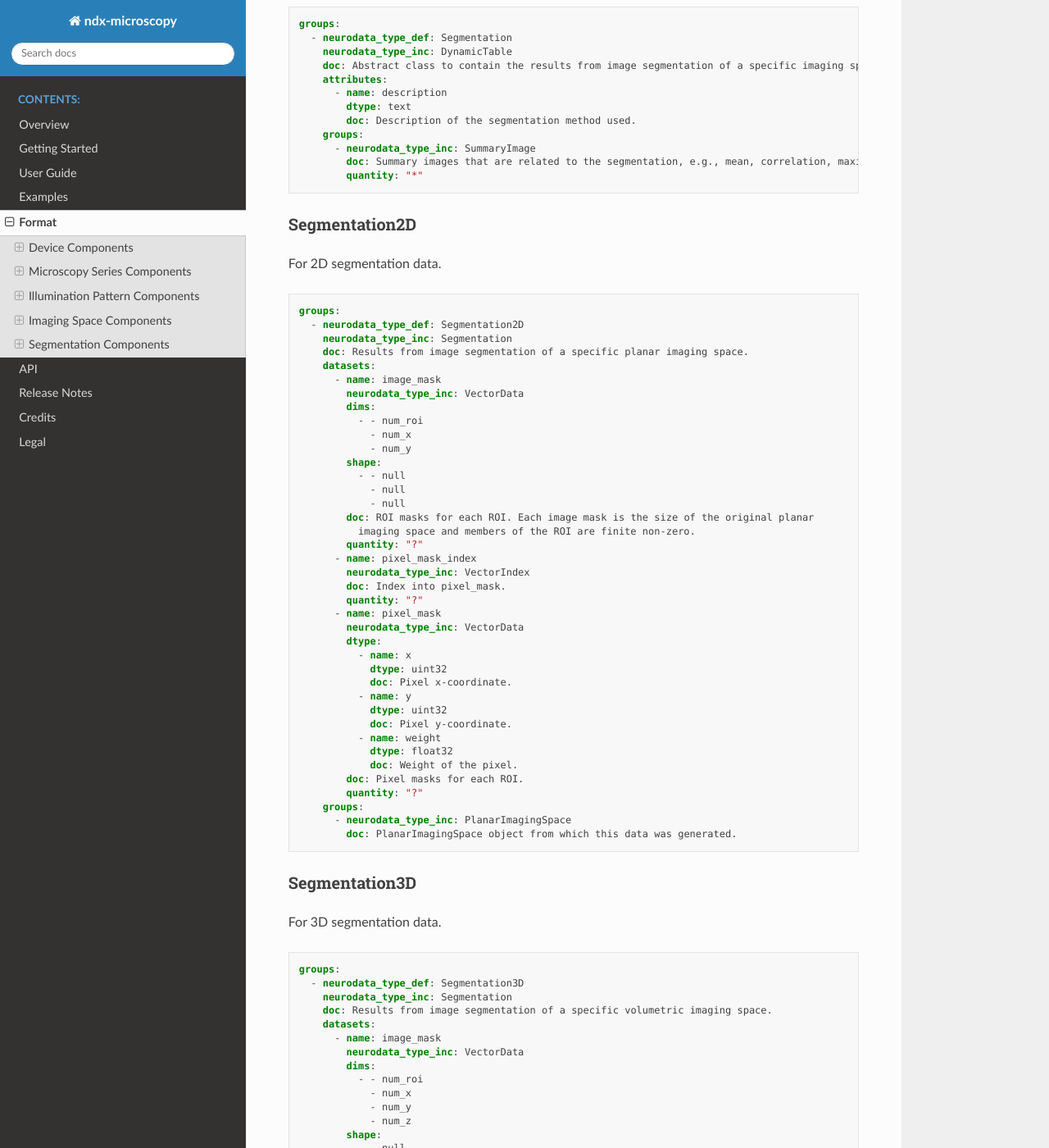
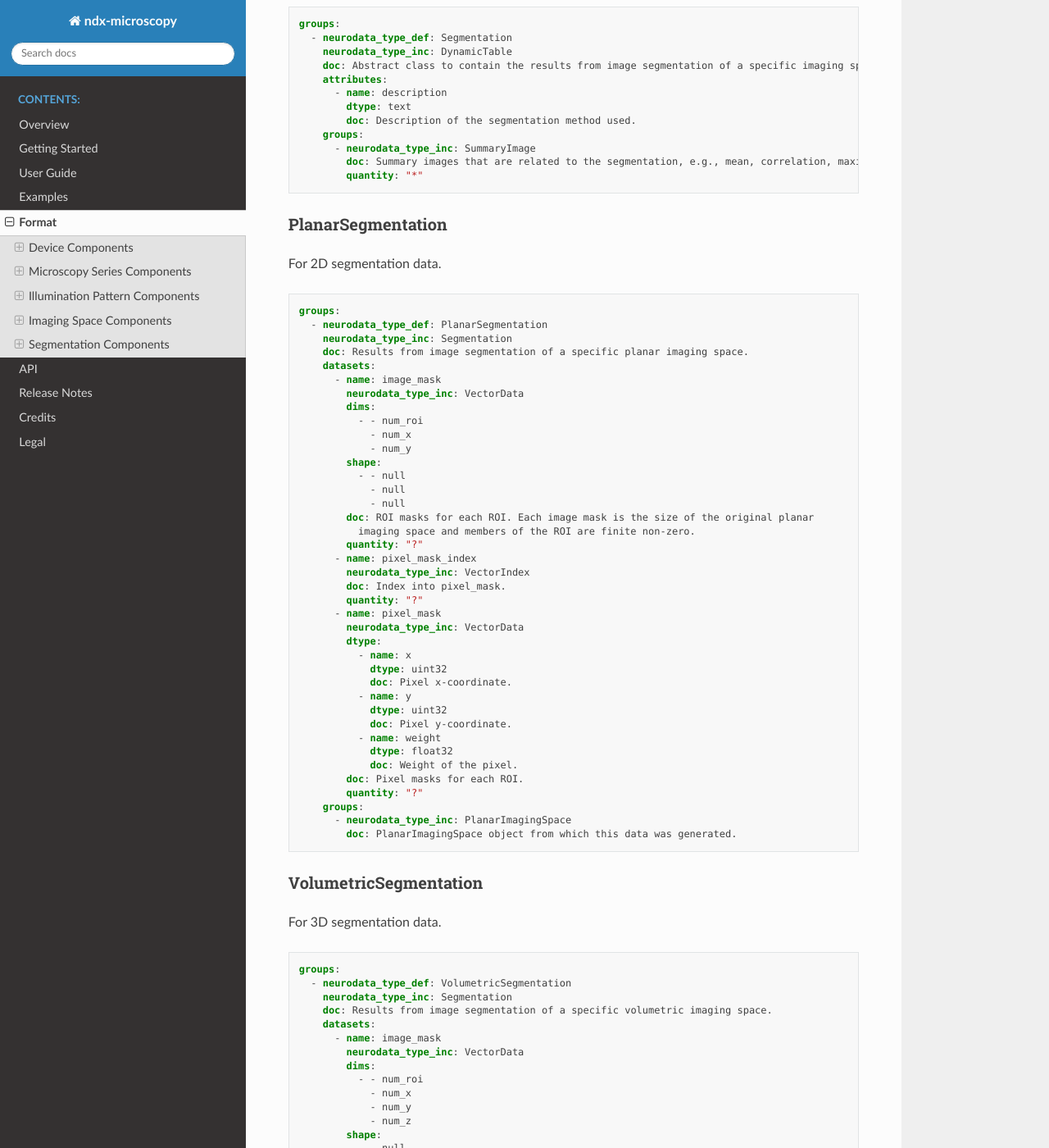
Before and after one commit to catalystneuro/ndx-microscopy, a Sphinx documentation site: the page built from docs/source/format.rst, in a window 1280 px wide and 1400 px high, scrolled down 8095 px. Shown: the whole window at 82% size. Built offline with Sphinx 7.4.7 and the Read the Docs theme 3.1.0, drawn with Linux system fonts in a browser that asks for light colours.

Commit message:
Rename Segmentation2D to PlanarSegmentation and Segmentation3D to VolumetricSegmentation (#64)
* Refactor segmentation classes: Rename Segmentation2D to PlanarSegmentation and Segmentation3D to VolumetricSegmentation

* Update release notes and changelog for version 0.3.0: document segmentation class refactor

```diff
--- a/docs/source/format.rst
+++ b/docs/source/format.rst
@@ -450,14 +450,14 @@ Base type for segmentation data.
             doc: Summary images that are related to the segmentation, e.g., mean, correlation, maximum projection.
             quantity: "*"
 
-Segmentation2D
+PlanarSegmentation
 ^^^^^^^^^^^
 For 2D segmentation data.
 
 .. code-block:: yaml
 
     groups:
-      - neurodata_type_def: Segmentation2D
+      - neurodata_type_def: PlanarSegmentation
         neurodata_type_inc: Segmentation
         doc: Results from image segmentation of a specific planar imaging space.
         datasets:
@@ -496,14 +496,14 @@ For 2D segmentation data.
           - neurodata_type_inc: PlanarImagingSpace
             doc: PlanarImagingSpace object from which this data was generated.
 
-Segmentation3D
+VolumetricSegmentation
 ^^^^^^^^^^^
 For 3D segmentation data.
 
 .. code-block:: yaml
 
     groups:
-      - neurodata_type_def: Segmentation3D
+      - neurodata_type_def: VolumetricSegmentation
         neurodata_type_inc: Segmentation
         doc: Results from image segmentation of a specific volumetric imaging space.
         datasets:
--- a/docs/source/release_notes.rst
+++ b/docs/source/release_notes.rst
@@ -13,6 +13,9 @@ Deprecations and Changes
 * Removed `ExcitationLightPath` and `EmissionLightPath` classes in favor of a more integrated approach with `MicroscopyRig`
 * Changed `Microscope` to inherit from `DeviceInstance` instead of `Device`
 * Updated `MicroscopySeries` to use `MicroscopyRig` instead of individual `microscope`, `excitation_light_path`, and `emission_light_path` references
+* Refactored segmentation classes:
+  * Renamed ``Segmentation2D`` to ``PlanarSegmentation``
+  * Renamed ``Segmentation3D`` to ``VolumetricSegmentation``
 
 Features
 --------
@@ -92,7 +95,7 @@ Features
 * Advanced light path configurations: ``ExcitationLightPath``, ``EmissionLightPath``
 * Imaging space definitions: ``PlanarImagingSpace``, ``VolumetricImagingSpace``
 * Support for 2D and 3D imaging: ``PlanarMicroscopySeries``, ``VolumetricMicroscopySeries``, ``MultiPlaneMicroscopyContainer``
-* ROI/segmentation storage: ``SummaryImages``, ``Segmentation2D``, ``Segmentation3D``, ``SegmentationContainer``, ``MicroscopyResponseSeries``, ``MicroscopyResponseSeriesContainer``
+* ROI/segmentation storage: ``SummaryImages``, ``PlanarSegmentation``, ``VolumetricSegmentation``, ``SegmentationContainer``, ``MicroscopyResponseSeries``, ``MicroscopyResponseSeriesContainer``
 * Abstract Neurodata types: ``ImagingSpace``, ``MicroscopySeries``, ``Segmentation``
 
 Changes
--- a/docs/source/user_guide.rst
+++ b/docs/source/user_guide.rst
@@ -554,7 +554,7 @@ Workflow for ROI segmentation:
     )
 
     # 2. Create segmentation
-    segmentation = Segmentation2D(
+    segmentation = PlanarSegmentation(
         name='rois',
         description='Manual ROI segmentation',
         planar_imaging_space=imaging_space,
```
Also changed, not shown: CHANGELOG.md (+3 -0 lines), README.md (+8 -8 lines), docs/source/api.rst (+12 -12 lines), docs/source/examples.rst (+6 -6 lines), 12 other files.
